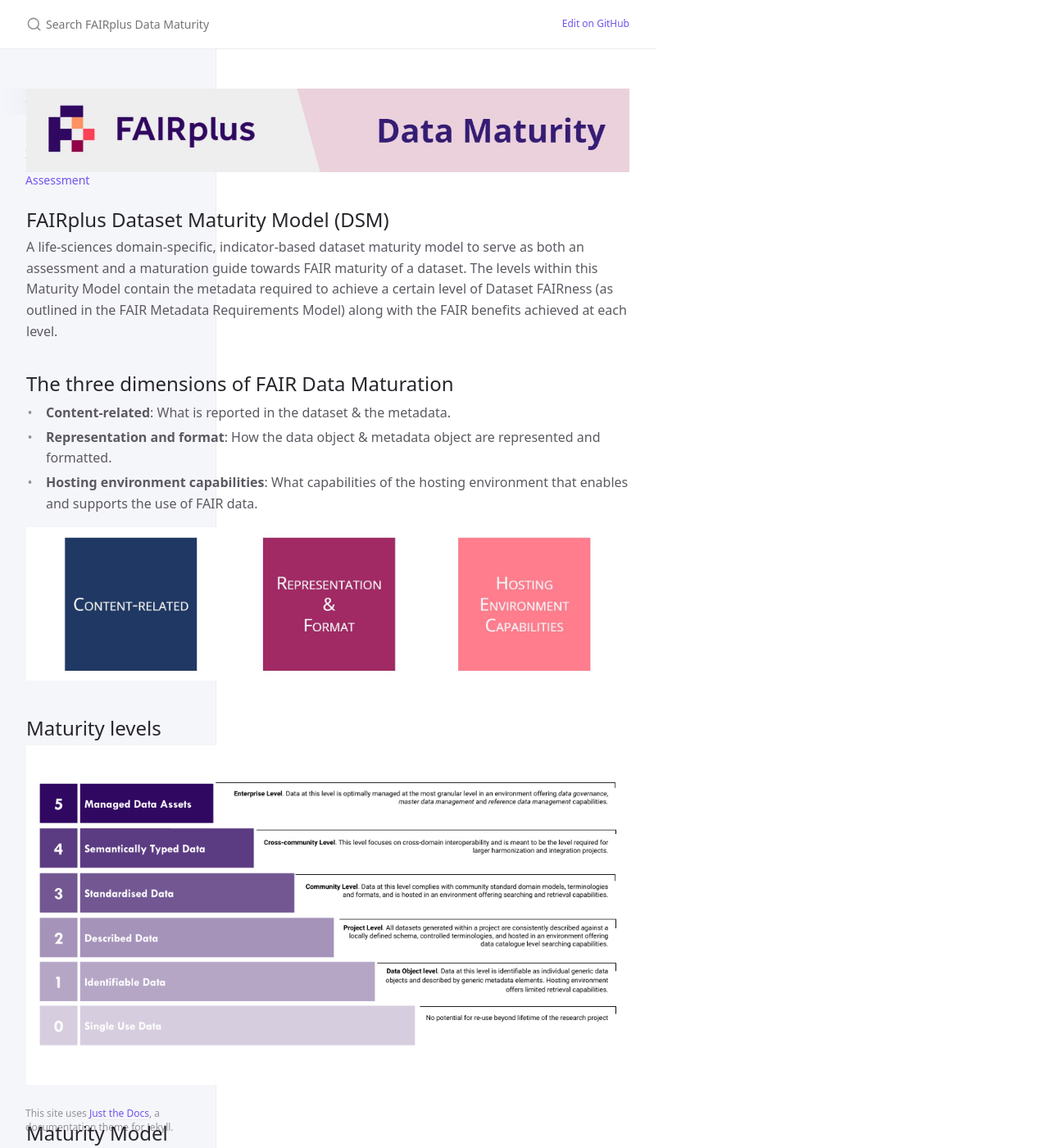
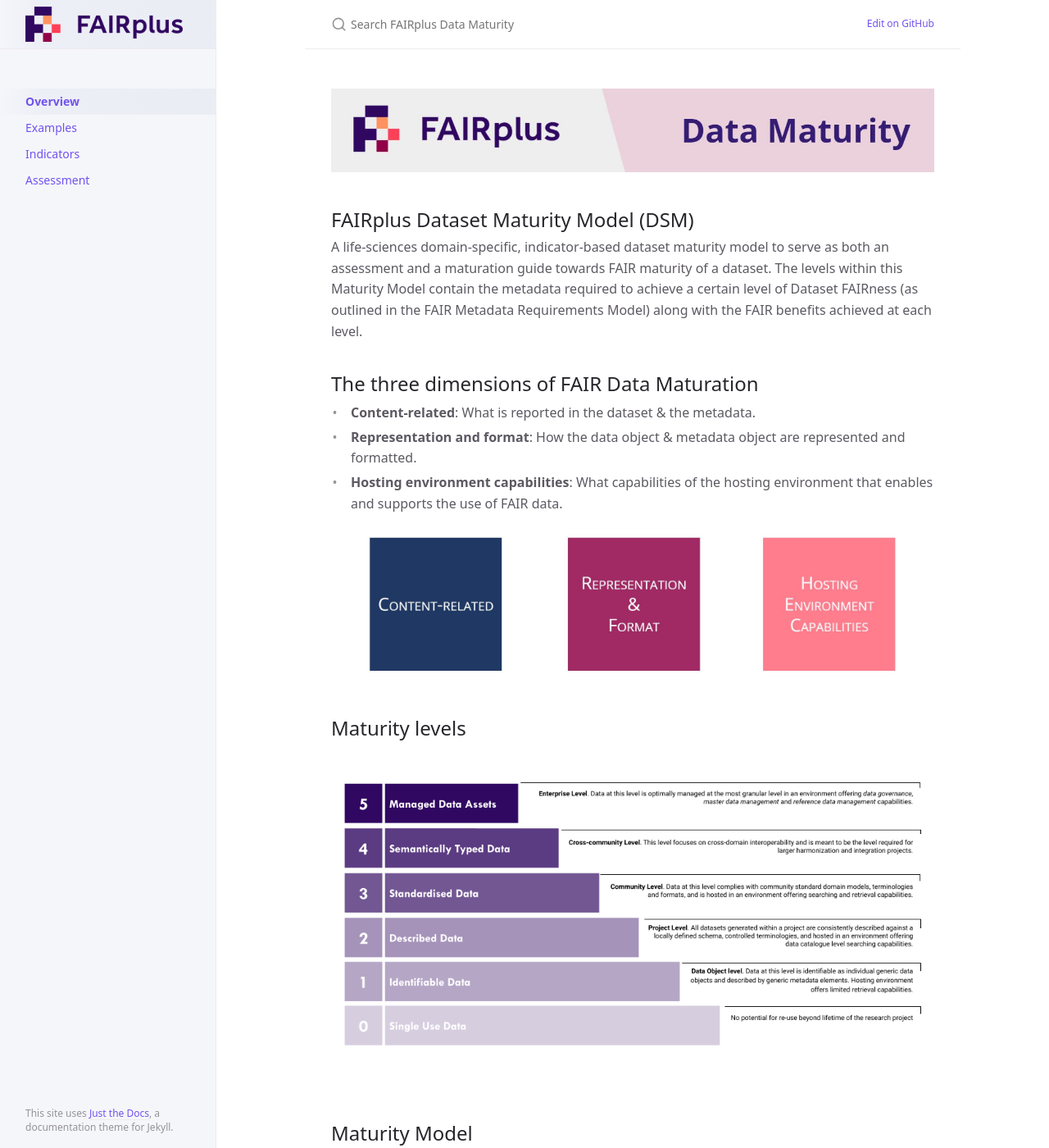
Before and after one commit to FAIRplus/Data-Maturity, a Jekyll site: the page built from index.md, in a window 1280 px wide and 1400 px high. Shown: the whole window at 82% size. Built offline with Jekyll 4.4.1, drawn with Linux system fonts in a browser that asks for light colours.

Commit message:
Update layout.scss

```diff
--- a/_sass/layout.scss
+++ b/_sass/layout.scss
@@ -27,6 +27,12 @@
   @include mq(md) {
     position: relative;
     max-width: $content-width;
+   }
+
+  @include mq(lg) {
+    margin-left: calc(
+      (100% - #{$nav-width + $content-width}) / 2 + #{$nav-width}
+    );
   }
 }
 
```
